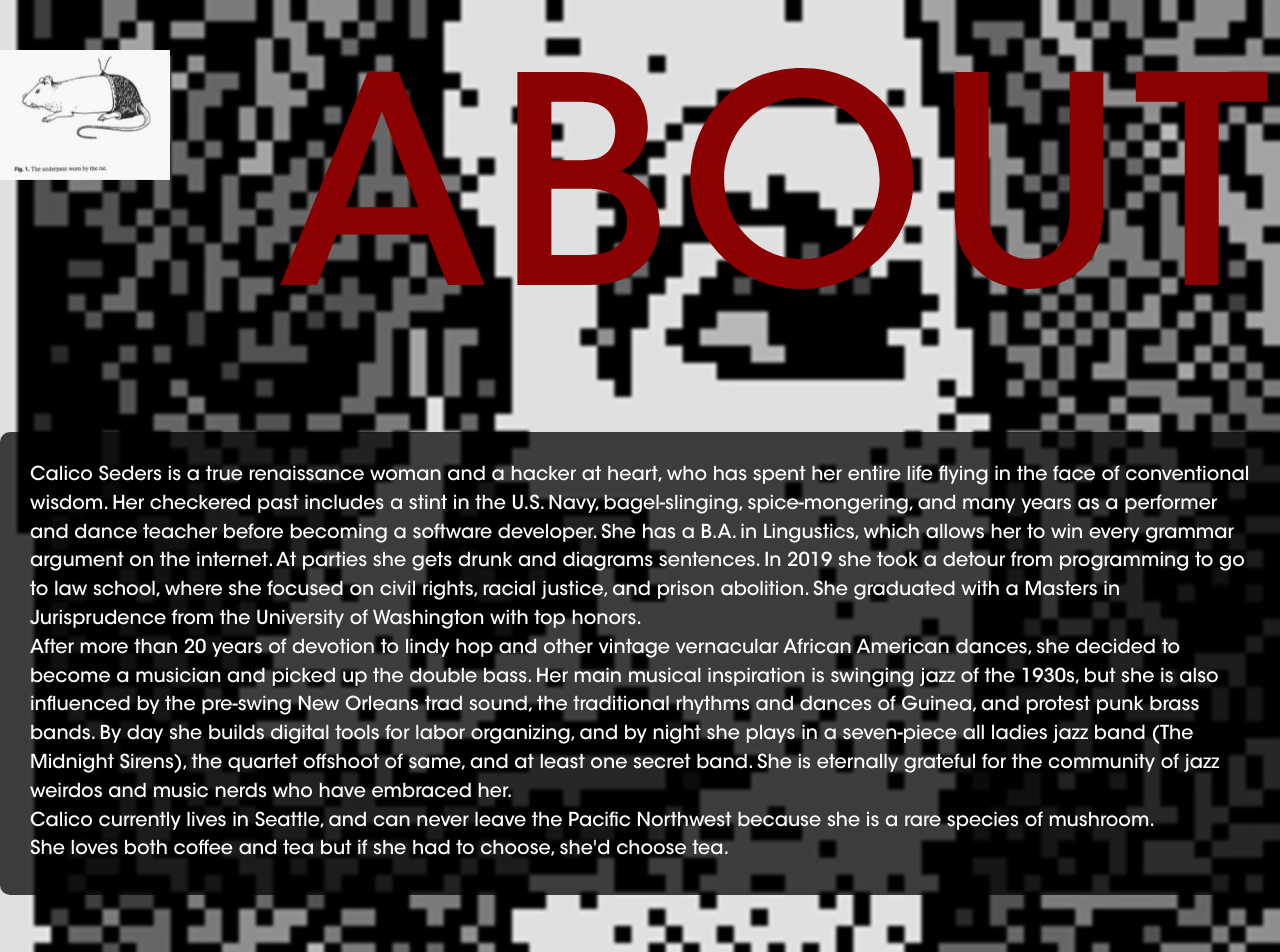
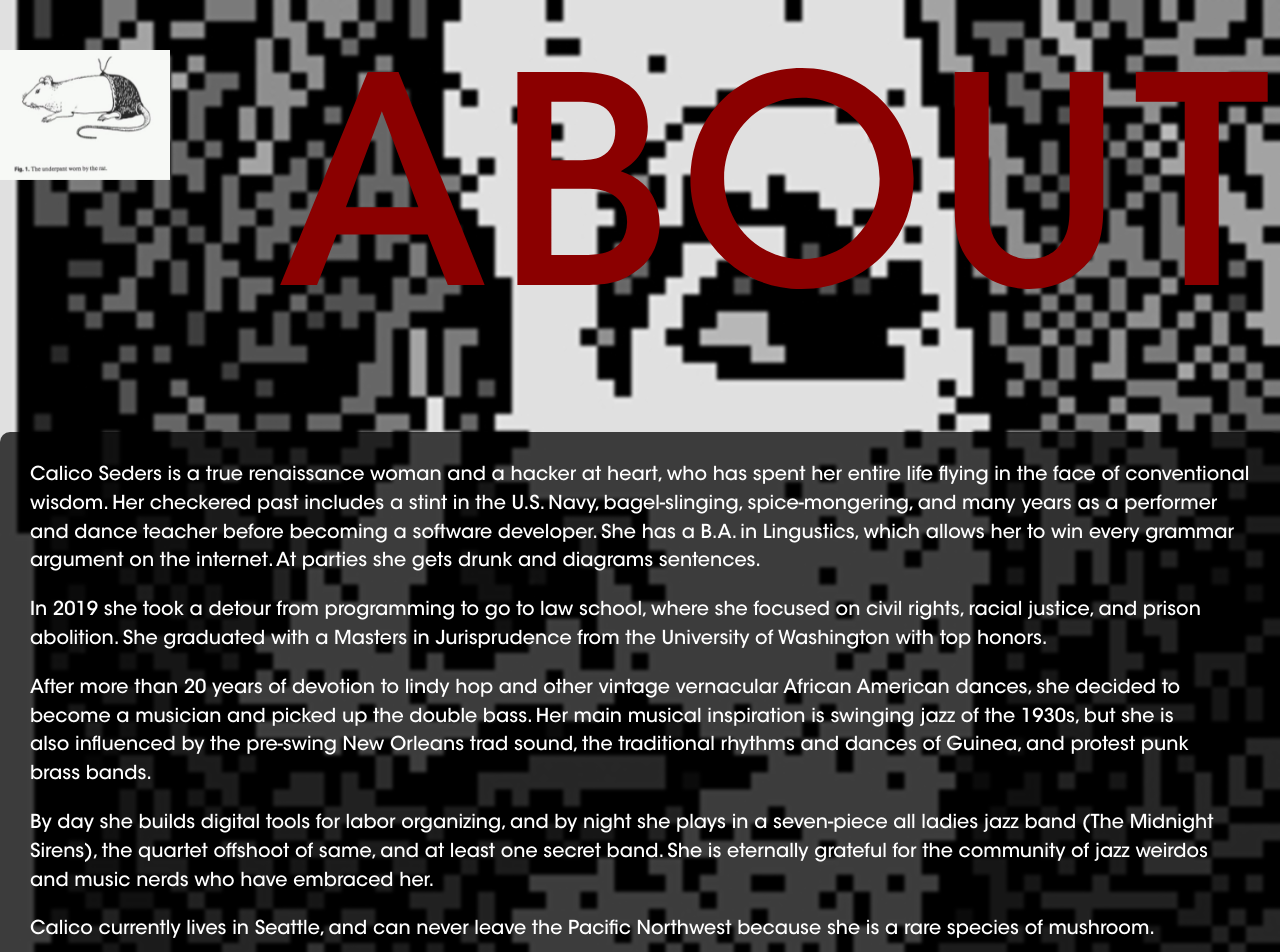
Before and after one commit to kalikokalikova/lightspeed, a React (Vite) app: page /about in a window 1280 px wide. Shown: the top 952 px of the page. Built offline with nearby package versions, Linux system fonts and the light colour scheme; a web font is replaced by a local one.

Commit message:
general improvements

```diff
--- a/src/components/pages/About.jsx
+++ b/src/components/pages/About.jsx
@@ -18,6 +18,7 @@ export default function About() {
   const paragraphStyle = {
     fontSize: "1.2rem",
     lineHeight: "1.5",
+    marginBottom: "20px",
   };
 
   return (
@@ -44,19 +45,26 @@ export default function About() {
             bagel-slinging, spice-mongering, and many years as a performer and
             dance teacher before becoming a software developer. She has a B.A.
             in Lingustics, which allows her to win every grammar argument on the
-            internet. At parties she gets drunk and diagrams sentences. In 2019
+            internet. At parties she gets drunk and diagrams sentences.
+          </Typography>
+
+            <Typography sx={paragraphStyle}>In 2019
             she took a detour from programming to go to law school, where she
             focused on civil rights, racial justice, and prison abolition. She
             graduated with a Masters in Jurisprudence from the University of
-            Washington with top honors.
-          </Typography>
+            Washington with top honors.</Typography>
+
           <Typography sx={paragraphStyle}>
             After more than 20 years of devotion to lindy hop and other vintage
             vernacular African American dances, she decided to become a musician
             and picked up the double bass. Her main musical inspiration is
             swinging jazz of the 1930s, but she is also influenced by the
             pre-swing New Orleans trad sound, the traditional rhythms and dances
-            of Guinea, and protest punk brass bands. By day she builds digital
+            of Guinea, and protest punk brass bands.
+          </Typography>
+
+          <Typography sx={paragraphStyle}>
+            By day she builds digital
             tools for labor organizing, and by night she plays in a seven-piece
             all ladies jazz band (The Midnight Sirens), the quartet offshoot of
             same, and at least one secret band. She is eternally grateful for
--- a/src/components/pages/Codes.jsx
+++ b/src/components/pages/Codes.jsx
@@ -14,7 +14,7 @@ export default function Codes() {
   return (
     <Box sx={backgroundStyle}>
       <NavDrawer/>
-      <Typography>Code</Typography>
+      <Typography className="main-header">Code</Typography>
     </Box>
   )
 }
--- a/src/components/pages/Love.jsx
+++ b/src/components/pages/Love.jsx
@@ -1,6 +1,6 @@
 import backgroundImage from "../../assets/pnwtrees.jpg";
 import NavDrawer from "../NavDrawer";
-import { Box, ImageList, ImageListItem } from "@mui/material";
+import { Box, ImageList, ImageListItem, Typography } from "@mui/material";
 
 export default function Love() {
   const backgroundStyle = {
@@ -14,11 +14,12 @@ export default function Love() {
   return (
     <Box sx={backgroundStyle}>
       <NavDrawer />
+      <Typography className="main-header">Love</Typography>
       <Box>
         On November 20, 2021, a humble party of humans drove several hours and
         trekked into the rainforest. There, on a big flat rock behind the roots
         of a fallen tree, sheltered by the forest canopy and witnessed by a
-        handful of our closest friends, Evan Bucy and I were married.{" "}
+        handful of close friends, Evan Bucy and Calico Goodrich were married.{" "}
       </Box>
       <Box>
         {/* <ImageList sx={{ width: 500, height: 450 }} cols={3} rowHeight={164}>
--- a/src/components/pages/art/index.jsx
+++ b/src/components/pages/art/index.jsx
@@ -88,7 +88,7 @@ export default function Art() {
             >
               <Typography
                 sx={{
-                  fontSize: "1.7rem",
+                  fontSize: "1.5rem",
                   letterSpacing: "2px",
                   textTransform: "uppercase",
                 }}
```
